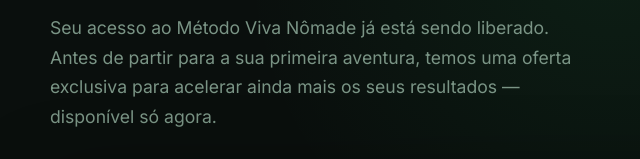
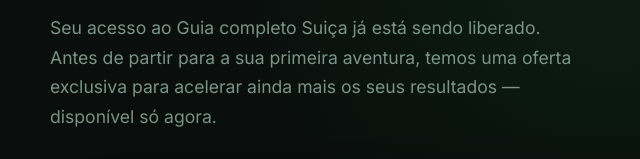
Before and after one commit to nandoadm/Christhofer-VivaNomade, a plain HTML site: page obrigado/index.html in a window 1280 px wide. Shown: the part 310-469 px from the top of the page, 30-670 px from the left. Drawn offline with Linux system fonts and the light colour scheme.

Commit message:
Add files via upload

```diff
--- a/obrigado/index.html
+++ b/obrigado/index.html
@@ -155,7 +155,7 @@
                     </h1>
 
                     <p class="vn-hero-sub vn-reveal vn-reveal-delay-1">
-                        Seu acesso ao Método Viva Nômade já está sendo liberado.
+                        Seu acesso ao Guia completo Suiça já está sendo liberado.
                         Antes de partir para a sua primeira aventura, temos uma oferta
                         exclusiva para acelerar ainda mais os seus resultados — disponível só agora.
                     </p>
```
